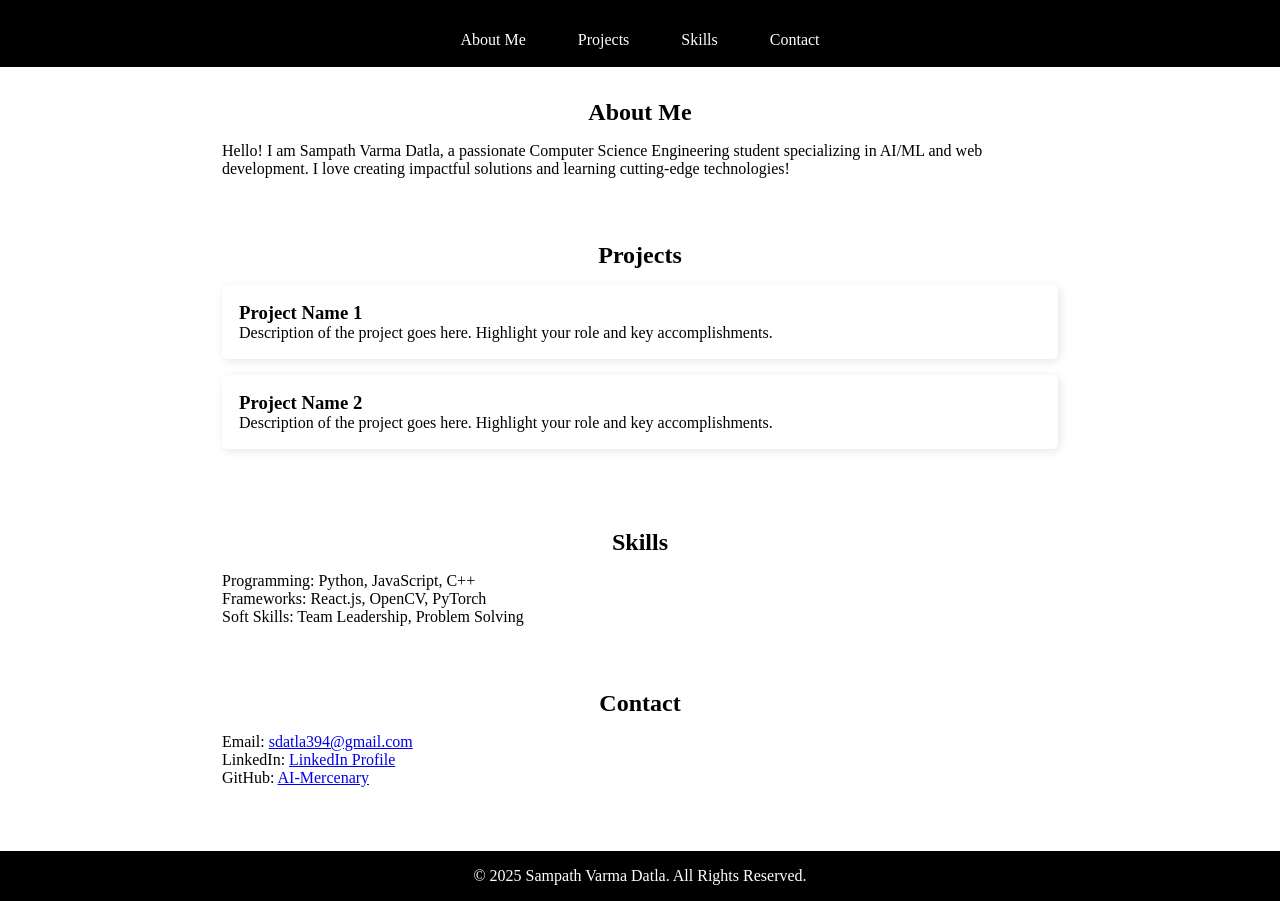
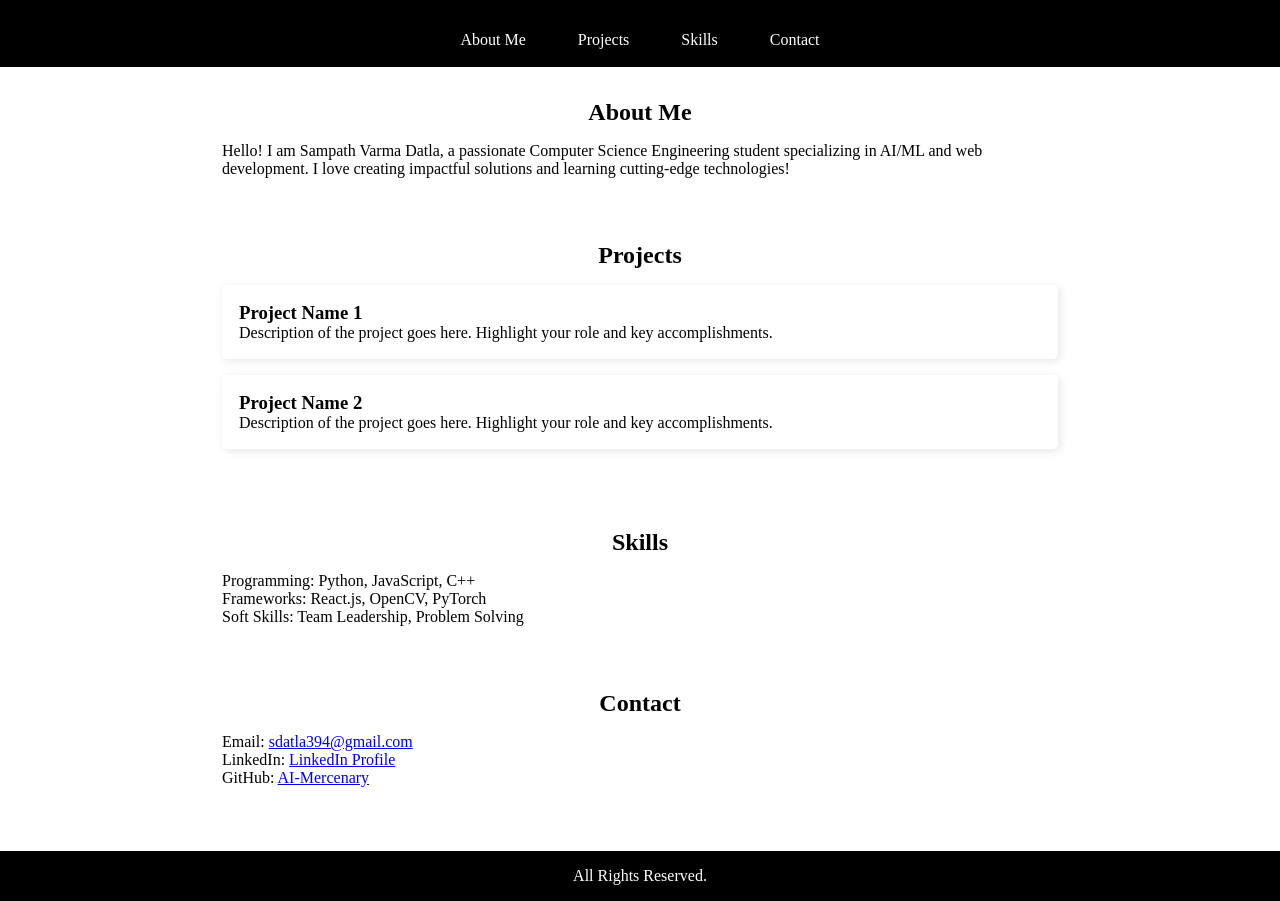
Before and after one commit to AI-Mercenary/Personal-Portfolio, a plain HTML site: page index.html in a window 1280 px wide. Shown: the part 74-975 px from the top of the page. Drawn offline with Linux system fonts and the light colour scheme.

Commit message:
index.html

```diff
--- a/index.html
+++ b/index.html
@@ -116,7 +116,7 @@
   </section>
 
   <footer>
-    <p>&copy; 2025 Sampath Varma Datla. All Rights Reserved.</p>
+    <p>All Rights Reserved.</p>
   </footer>
 </body>
 </html>
```
